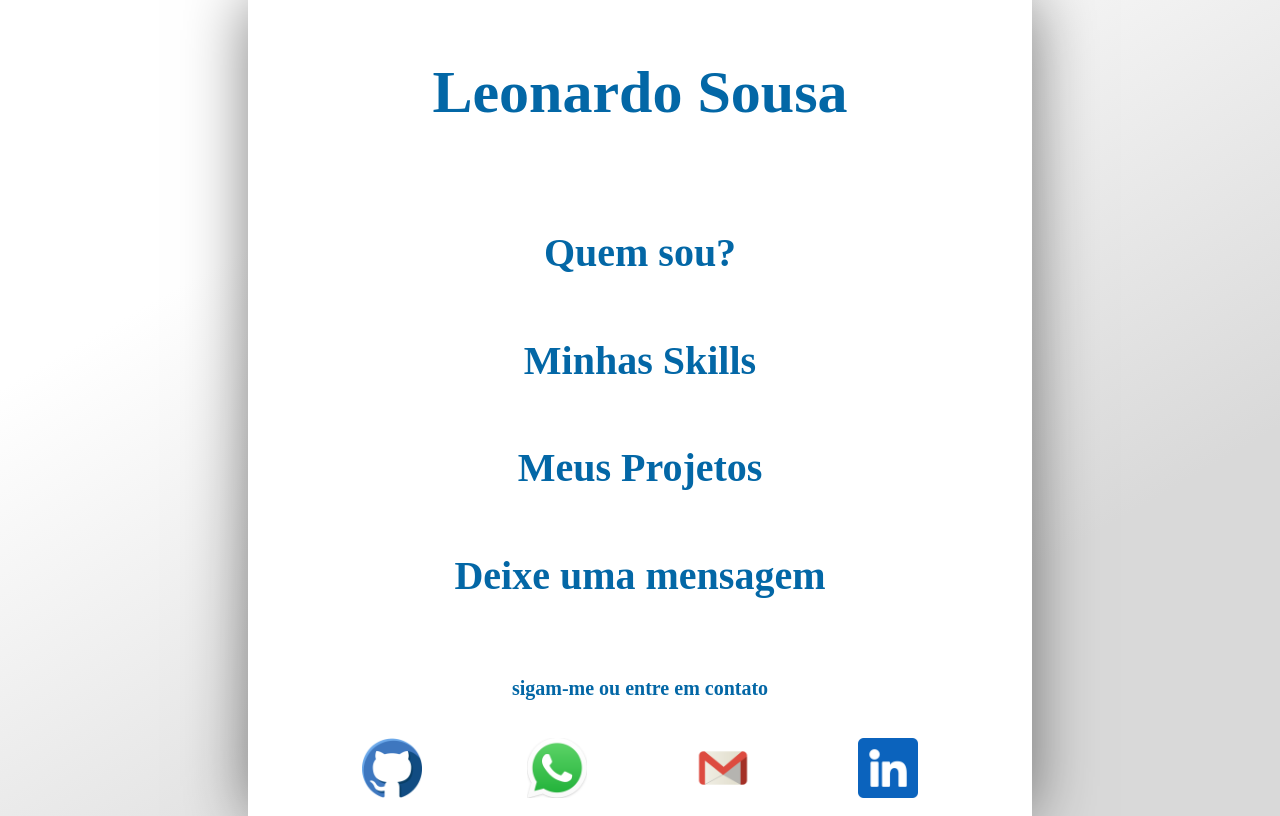
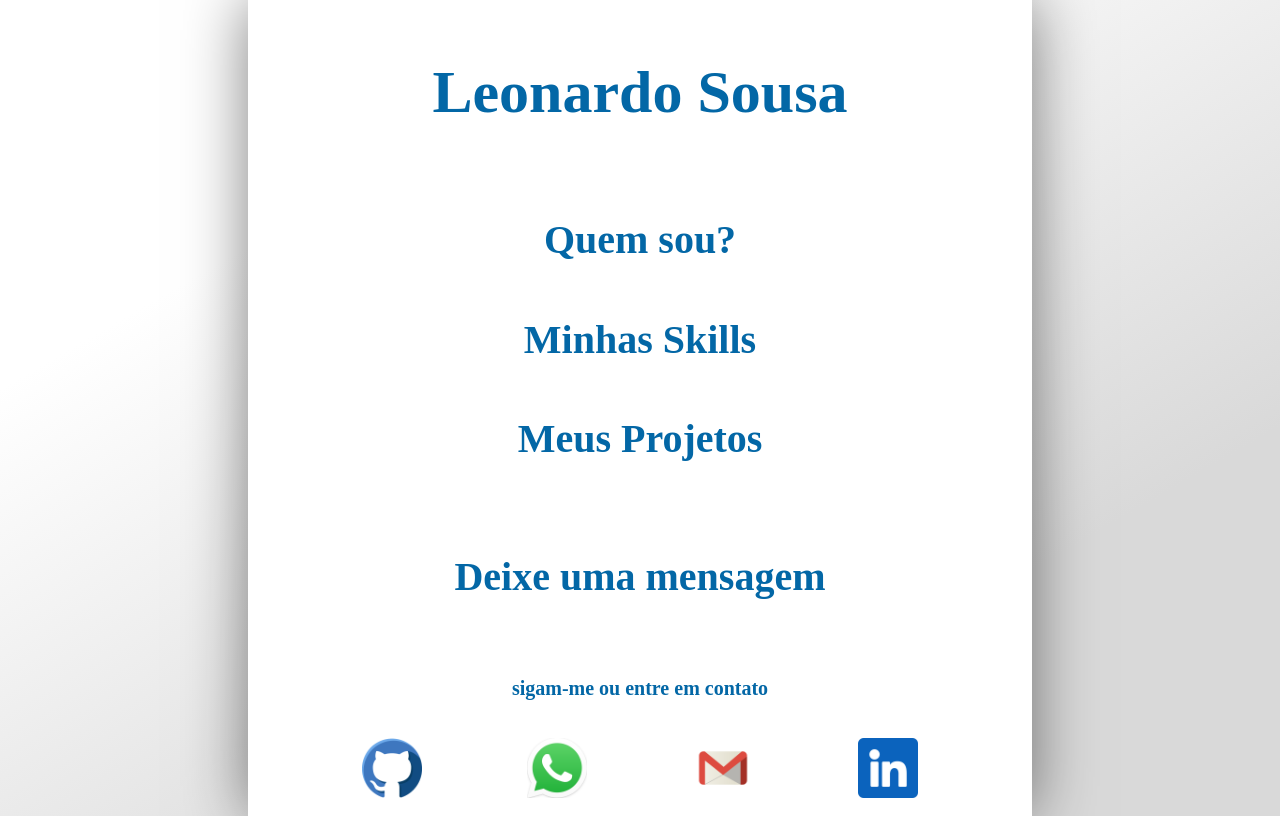
Before and after one commit to LeonardoSousa89/LeonardoSousa89, an Angular app in the folder site/portfolio/: page / in a window 1280 px wide. Built offline with nearby package versions, Linux system fonts and the light colour scheme; a web font is replaced by a local one.

Commit message:
'@v1.0.69'

```diff
--- a/site/portfolio/src/app/pages/leonardo-sousa/leonardo-sousa.component.html
+++ b/site/portfolio/src/app/pages/leonardo-sousa/leonardo-sousa.component.html
@@ -6,17 +6,12 @@
         <app-header></app-header>
 
         <main>
-
             <div class="pages">
                 <strong class="link_page" routerLink="quem-sou">Quem sou?</strong>
                 <strong class="link_page" routerLink="minhas-skills">Minhas Skills</strong>
                 <strong class="link_page" routerLink="meus-projetos">Meus Projetos</strong>
+                <strong class="link_page" id="link_page" routerLink="deixe-uma-mensagem">Deixe uma mensagem</strong>
             </div>
-
-            <div class="page-form">
-                <strong class="link_page" routerLink="deixe-uma-mensagem">Deixe uma mensagem</strong>
-            </div>
-
         </main>
 
         <!-- footer -->
--- a/site/portfolio/src/app/pages/leonardo-sousa/leonardo-sousa.component.scss
+++ b/site/portfolio/src/app/pages/leonardo-sousa/leonardo-sousa.component.scss
@@ -38,17 +38,13 @@
 
                 // @include test(1px solid goldenrod);
                 @include dimension($hundred_percent, calc($hundred_percent * 0.8));
-                @include display($flex, column, space-evenly, $center, $none, $none, $none);
+                @include display($flex, column, space-between, $center, $none, $none, $none);
                 font-size: calc($hundred_pixel * 0.4);
                 cursor: $pointer;
-            }
-            .page-form{
 
-                // @include test(1px solid gold);
-                @include dimension($hundred_percent, calc($hundred_percent * 0.2));
-                font-size: calc($hundred_pixel * 0.4);
-                text-align: $center;
-                cursor: $pointer;
+                #link_page{
+                    margin-top: calc($hundred_percent * 0.05);
+                }
             }
 
             .link_page{
```
Also changed, not shown: 1 other file (tests, documents, lock files or other folders).
